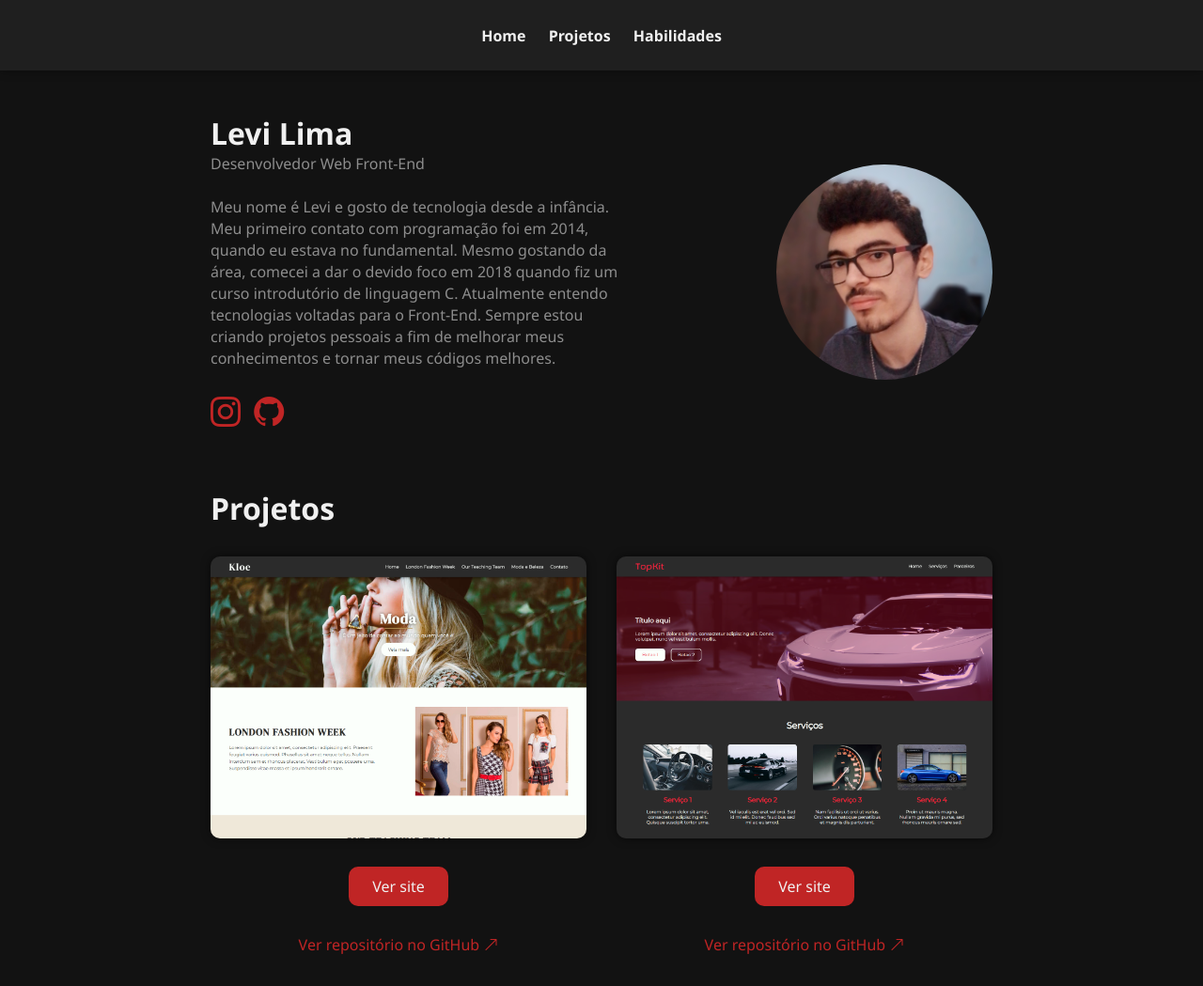
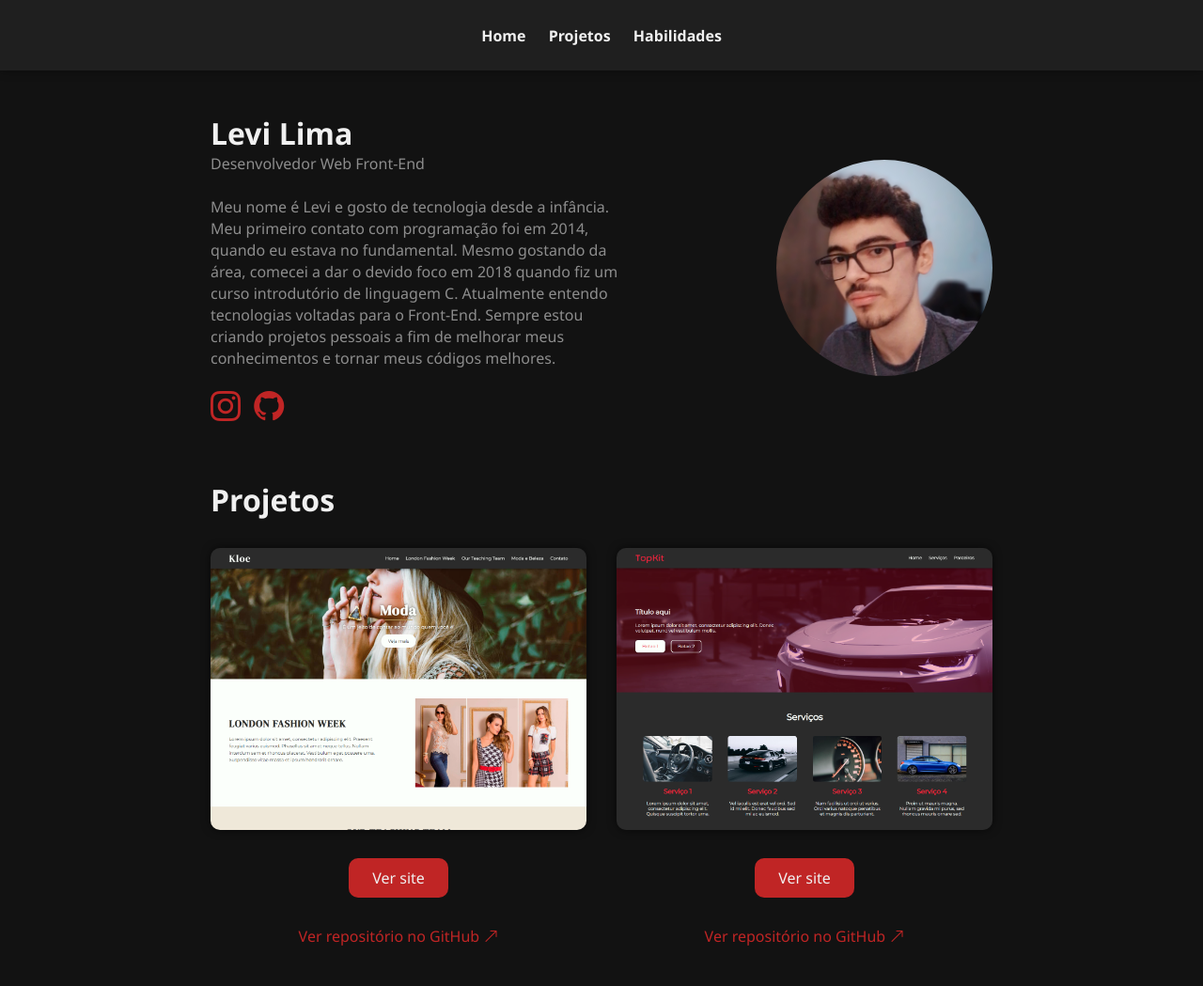
Before and after one commit to Levil9490/meu-portfolio, a plain HTML site: page index.html in a window 1280 px wide. Shown: the top 1049 px of the page at 94% size. Drawn offline with nearby package versions, Linux system fonts and the light colour scheme.

Commit message:
Ajustes nos botões de redes sociais

```diff
--- a/index.html
+++ b/index.html
@@ -23,12 +23,8 @@
 				<h1>Levi Lima</h1>
 				<p>Desenvolvedor Web Front-End<br><br>
 				Meu nome é Levi e gosto de tecnologia desde a infância. Meu primeiro contato com programação foi em 2014, quando eu estava no fundamental. Mesmo gostando da área, comecei a dar o devido foco em 2018 quando fiz um curso introdutório de linguagem C. Atualmente entendo tecnologias voltadas para o Front-End. Sempre estou criando projetos pessoais a fim de melhorar meus conhecimentos e tornar meus códigos melhores.<br><br>
-				<div id="area-btns-sociais">
-					<a href="https://www.instagram.com/levil.ma" target="_blank" class="btn-social"><i class="bi bi-instagram"></i></a>
-					<a href="https://github.com/Levil9490" target="_blank" class="btn-social"><i class="bi bi-github"></i></a>
-				</div>
-
-				<!-- <a href="https://www.instagram.com/levil.ma" target="_blank" class="link-red"><i class="bi bi-instagram"></i></a> <a href="https://github.com/Levil9490" target="_blank" class="link-red"><i class="bi bi-github"></i></a></p> -->
+				<a href="https://www.instagram.com/levil.ma" target="_blank" class="btn-social"><i class="bi bi-instagram"></i></a>
+				<a href="https://github.com/Levil9490" target="_blank" class="btn-social"><i class="bi bi-github"></i></a>
 			</div>
 			<img src="img/foto-perfil.jpg" alt="Foto do perfil" id="foto-perfil">
 		</div>
```
